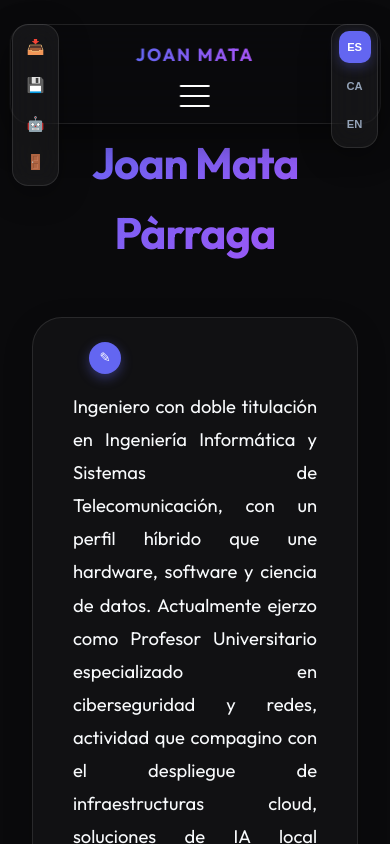
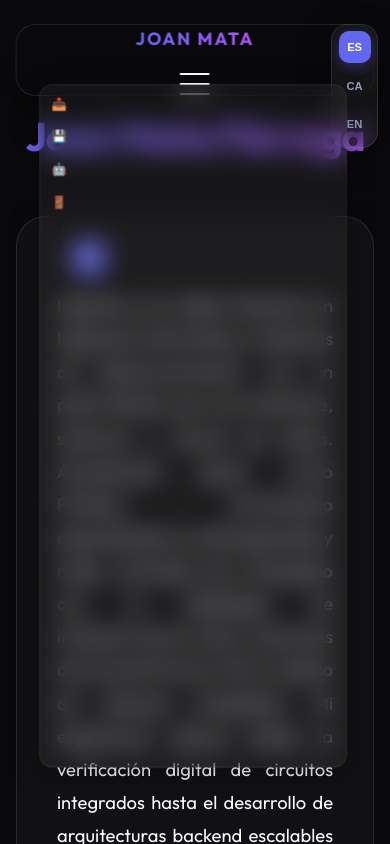
Before and after one commit to joan-mata/joanmata_web, a React (Vite) app: page /#/ in a window 390 px wide. Shown: the top 844 px of the page. Built offline with nearby package versions, Linux system fonts and the light colour scheme; sample sign-in values are in the browser's storage.

Commit message:
fix: ajuste responsive

```diff
--- a/src/index.css
+++ b/src/index.css
@@ -1102,3 +1102,106 @@ nav ul {
   border-color: var(--accent-primary);
   background: rgba(255, 255, 255, 0.08);
 }
+
+/* --- RESPONIVE DESIGN (SMARTPHONES) --- */
+@media (max-width: 768px) {
+  .container {
+    padding: 1rem;
+    padding-top: 6.5rem;
+  }
+
+  .premium-nav {
+    width: 92%;
+    padding: 0 1.2rem;
+    height: 4.5rem;
+  }
+
+  .logo {
+    font-size: 1.1rem;
+  }
+
+  .hero h1 {
+    font-size: 2.5rem;
+  }
+
+  .hero .profile-text {
+    font-size: 1rem;
+  }
+
+  /* Grids */
+  .projects-grid, .experience-grid, .education-grid, .certificates-grid, .skills-grid {
+    grid-template-columns: 1fr !important;
+    gap: 1.5rem !important;
+  }
+
+  /* Details Page */
+  .project-detail-page, .experience-detail-page {
+    padding: 1rem;
+    padding-top: 6.5rem;
+  }
+
+  .detail-main-title {
+    font-size: 2.2rem;
+  }
+
+  .detail-grid-layout {
+    grid-template-columns: 1fr !important;
+    gap: 1.5rem;
+  }
+
+  .detail-glass-card {
+    padding: 1.5rem;
+  }
+
+  .detail-section-title {
+    font-size: 1.1rem;
+  }
+
+  .detail-meta {
+    flex-wrap: wrap;
+    gap: 0.8rem;
+  }
+
+  /* Admin Buttons on Mobile */
+  .admin-toolbar {
+    bottom: 1rem;
+    right: 1rem;
+    transform: scale(0.85);
+  }
+
+  .experience-card, .project-card-home {
+    padding: 1.25rem !important;
+  }
+
+  .skill-group-card {
+    padding: 1rem !important;
+  }
+
+  .detail-top-nav {
+    margin-bottom: 2rem;
+  }
+
+  .back-link-btn {
+    width: 100%;
+    justify-content: center;
+  }
+}
+
+/* Extra small devices (iPhone SE, etc.) */
+@media (max-width: 380px) {
+  .detail-main-title {
+    font-size: 1.8rem;
+  }
+
+  .hero h1 {
+    font-size: 2rem;
+  }
+
+  .premium-nav {
+    padding: 0 0.8rem;
+  }
+
+  .logo {
+    font-size: 0.95rem;
+  }
+}
```
